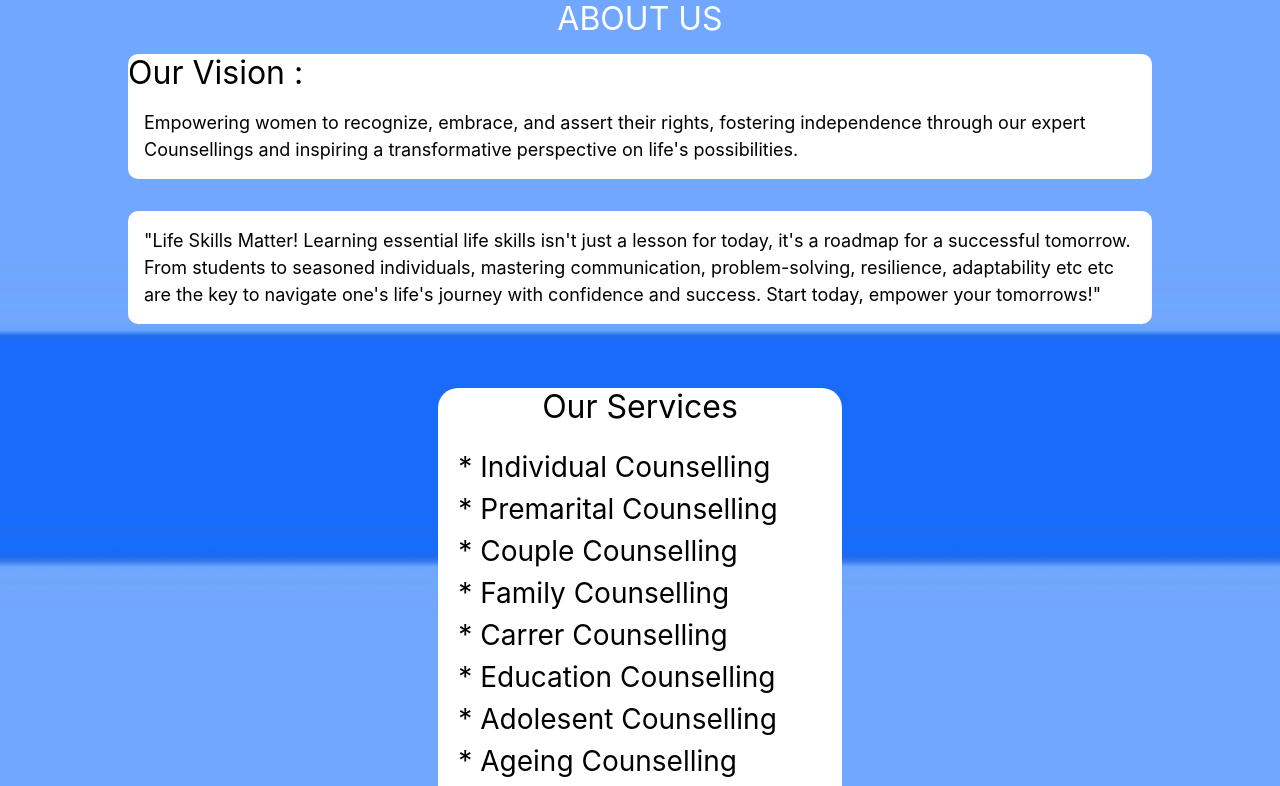
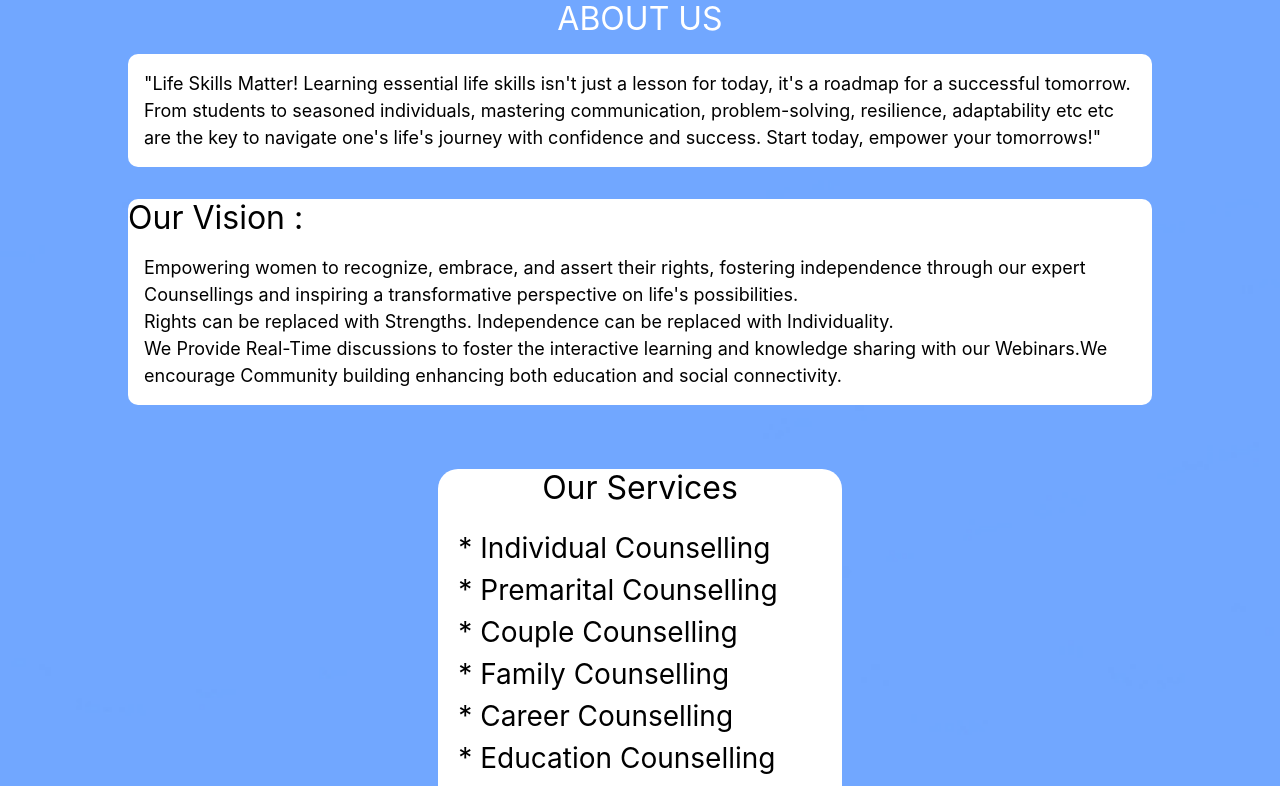
Before and after one commit to mohitratan18/ignit_frontend, a React (Create React App) app: page /aboutus in a window 1280 px wide. Shown: the top 786 px of the page. Built offline with nearby package versions, Linux system fonts and the light colour scheme.

Commit message:
done with about

```diff
--- a/src/components/Aboutall.js
+++ b/src/components/Aboutall.js
@@ -1,6 +1,6 @@
 import React from "react";
 import Styles from "./aboutall.module.css";
-import img1 from "../Assests/img1.jpeg";
+// import img1 from "../Assests/img1.jpeg";
 import img2 from "../Assests/img2.jpeg";
 import img3 from "../Assests/img3.jfif";
 import img4 from "../Assests/img4.jpeg";
@@ -37,7 +37,7 @@
           fuillfillment
         </h4>
       </div>
-      <div className={Styles.item}>
+      {/* <div className={Styles.item}>
         <img src={img1} alt="" className={Styles.image} />
         <h4>
           This is Amulya Rajesh with a unique background of an Advocate and a
@@ -47,7 +47,7 @@
           Health Issues and ensure the well-being of my clients by guiding them
           to lead a hurdle free and a happy life.
         </h4>
-      </div>
+      </div> */}
       <div className={Styles.item}>
         <img src={img4} alt="" className={Styles.image} />
         <h4>
--- a/src/components/Aboutus.js
+++ b/src/components/Aboutus.js
@@ -1,7 +1,7 @@
 import React from "react";
 import style from "./aboutus.module.css";
 import "./aboutus.module.css";
-import img1 from "../Assests/img1.jpeg";
+// import img1 from "../Assests/img1.jpeg";
 import img2 from "../Assests/img2.jpeg";
 import img3 from "../Assests/img3.jfif";
 import img4 from "../Assests/img4.jpeg";
@@ -17,14 +17,6 @@
     <div className={style.container}>
       <h1>ABOUT US</h1>
       <div className={style.mission}>
-        <h1> Our Vision :</h1>
-        <span className={style.missionmatter}>
-          Empowering women to recognize, embrace, and assert their rights,
-          fostering independence through our expert Counsellings and inspiring a
-          transformative perspective on life's possibilities.
-        </span>
-      </div>
-      <div className={style.mission}>
         <span className={style.missionmatter}>
           "Life Skills Matter! Learning essential life skills isn't just a
           lesson for today, it's a roadmap for a successful tomorrow. From
@@ -34,6 +26,20 @@
           today, empower your tomorrows!"
         </span>
       </div>
+      <div className={style.mission}>
+        <h1> Our Vision :</h1>
+        <span className={style.missionmatter}>
+          Empowering women to recognize, embrace, and assert their rights,
+          fostering independence through our expert Counsellings and inspiring a
+          transformative perspective on life's possibilities.
+          <br /> Rights can be replaced with Strengths. Independence can be
+          replaced with Individuality.
+          <br />
+          We Provide Real-Time discussions to foster the interactive learning
+          and knowledge sharing with our Webinars.We encourage Community
+          building enhancing both education and social connectivity.
+        </span>
+      </div>
       <div className={style.services}>
         <h1>Our Services</h1>
         <ol className={style.list}>
@@ -41,9 +47,9 @@
           <li>* Premarital Counselling</li>
           <li>* Couple Counselling</li>
           <li>* Family Counselling</li>
-          <li>* Carrer Counselling</li>
+          <li>* Career Counselling</li>
           <li>* Education Counselling</li>
-          <li>* Adolesent Counselling</li>
+          <li>* Adolescent Counselling</li>
           <li>* Ageing Counselling</li>
           <li>* Infertility Counselling</li>
           <li>* De-Addiction Counselling</li>
@@ -98,7 +104,7 @@
       </div>
 
       <div className={style.two}>
-        <div className={style.one}>
+        {/* <div className={style.one}>
           <div className={style.subimg}>
             <img className={style.image} src={img1} alt="" />
             <h3>CS.Gontla Amulya</h3>
@@ -117,7 +123,7 @@
             Marital Concerns <br />* Couple counselling <br /> * Lifestyle
             Issues
           </span>
-        </div>
+        </div> */}
 
         <div className={style.one}>
           <div className={style.subimg}>
@@ -227,9 +233,10 @@
             confidentiality of a client. Ignit offers anonymous and confidential
             counselling where the client's records are accessible only by the
             counsellor and the client. Usually, the portals used for online
-            counselling are Zoom and Google Meet. Though these are not Indian laws, the usual platforms
-            used for various modes of online counselling in India as well are
-            the ones mentioned above and hence have these regulations in place.
+            counselling are Zoom and Google Meet. Though these are not Indian
+            laws, the usual platforms used for various modes of online
+            counselling in India as well are the ones mentioned above and hence
+            have these regulations in place.
           </span>
           <h1 className={style.question}>Is online counselling expensive? </h1>
           <span className="m-3">
```
Also changed, not shown: src/Assests/11AD482C-D8A9-4CBD-8D5F-2EE0449847E5.jpg.
